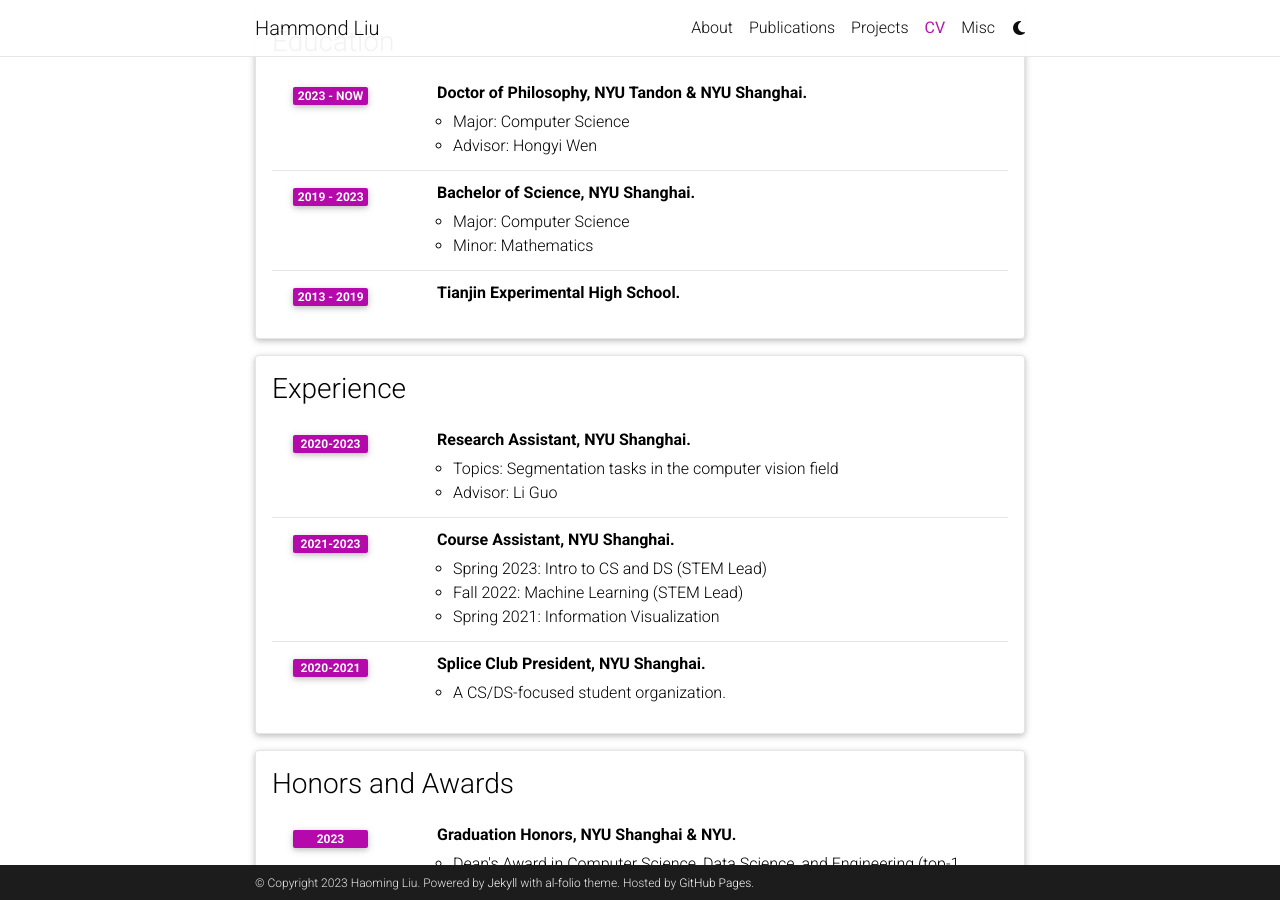
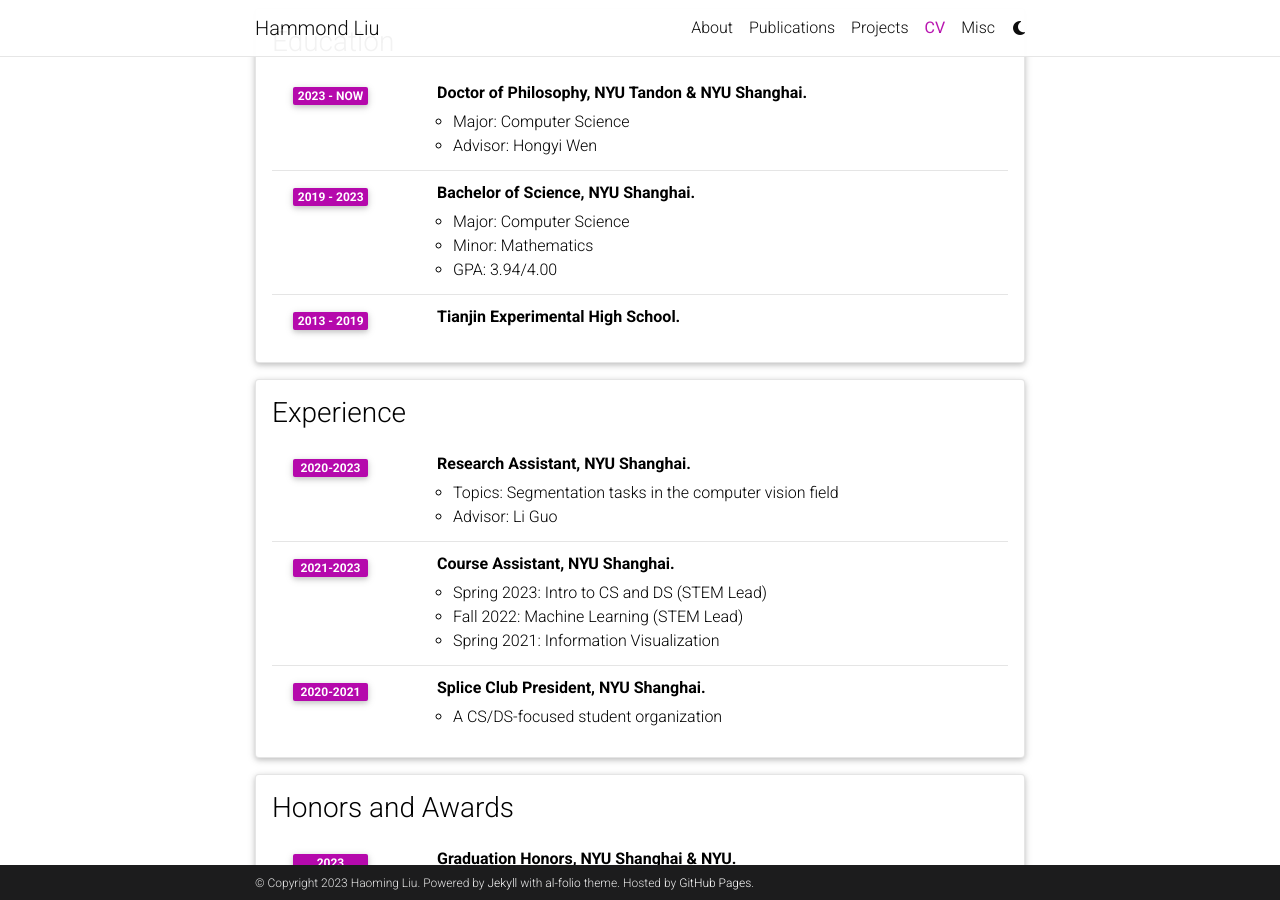
Before and after one commit to hmdliu/hmdliu.github.io, a Jekyll site: the page built from _pages/cv.md, in a window 1280 px wide and 900 px high, scrolled down 205 px. Built offline with Jekyll 4.4.1, drawn with Linux system fonts in a browser that asks for light colours; comment, search, counter and statistics services are not loaded; a style sheet for code colours, icons or effects is not loaded.

Commit message:
Fix domain

```diff
--- a/_config.yml
+++ b/_config.yml
@@ -17,7 +17,7 @@
 lang: en                        # the language of your site (for example: en, fr, cn, ru, etc.)
 icon: ☯️                         # the emoji used as the favicon (alternatively, provide image name in /assets/img/)
 
-url: https://hmdliu.github.io   # the base hostname & protocol for your site
+url: https://hmdliu.site        # the base hostname & protocol for your site
 baseurl:                        # the subpath of your site, e.g. /blog/
 last_updated: false             # set to true if you want to display last updated in the footer
 impressum_path:                 # set to path to include impressum link in the footer, use the same path as permalink in a page, helps to conform with EU GDPR
--- a/_data/cv.yml
+++ b/_data/cv.yml
@@ -11,6 +11,7 @@
       description:
         - "Major: Computer Science"
         - "Minor: Mathematics"
+        - "GPA: 3.94/4.00"
     - title: Tianjin Experimental High School.
       year: 2013 - 2019
 
@@ -31,7 +32,7 @@
     - title: Splice Club President, NYU Shanghai.
       year: 2020-2021
       description:
-        - A CS/DS-focused student organization.
+        - A CS/DS-focused student organization
 
 - title: Honors and Awards
   type: time_table
```
